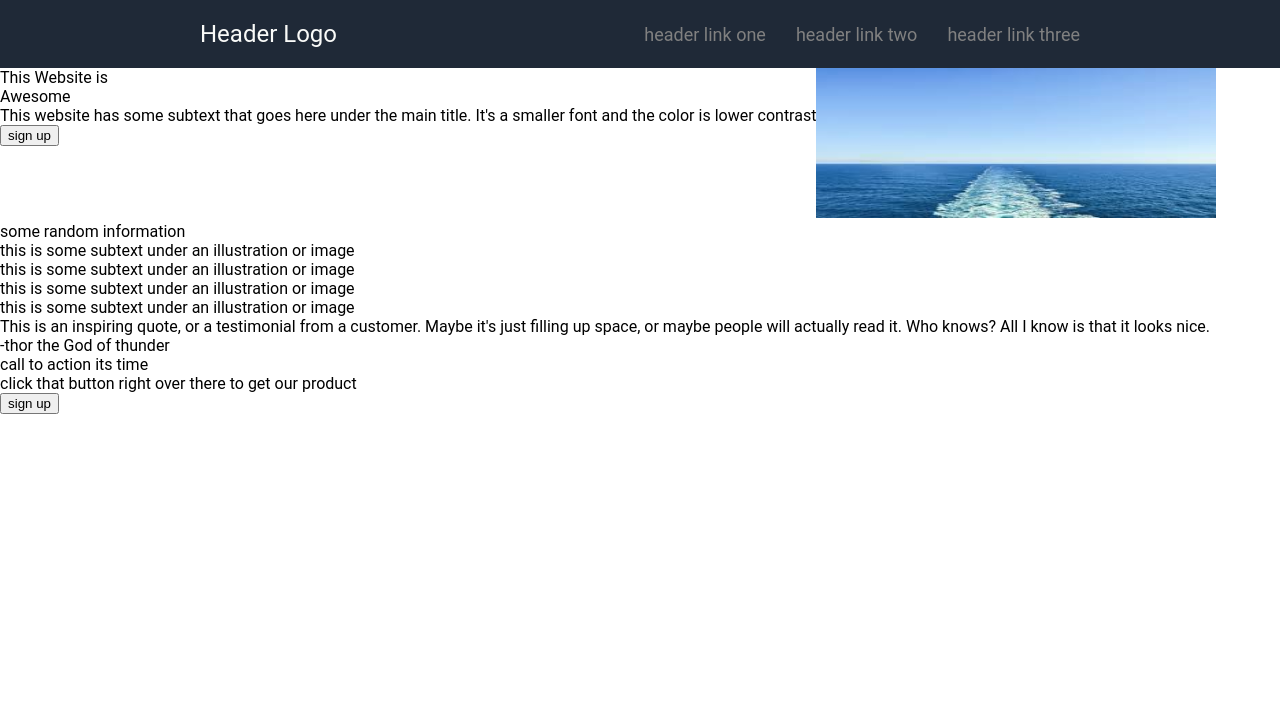
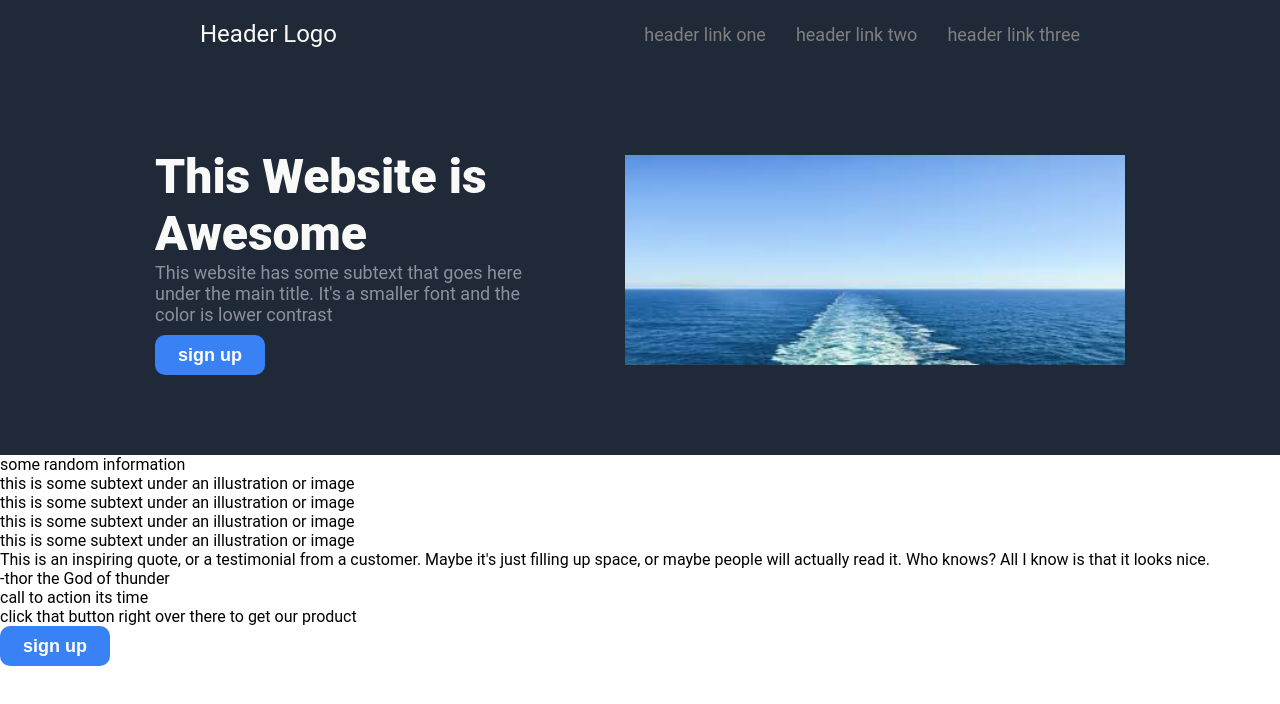
Before and after one commit to Gabx-israel/Landing_Page, a plain HTML site: page index.html in a window 1280 px wide. Drawn offline with Linux system fonts and the light colour scheme.

Commit message:
we finished the first container

```diff
--- a/index.html
+++ b/index.html
@@ -27,9 +27,9 @@
 
         <div class="hero1">
             <div class="hero1-left">
-                <div>This Website is</div>
-                <div>Awesome</div>
-                <div>
+                <div class="hero1-MainText">This Website is</div>
+                <div class="hero1-MainText">Awesome</div>
+                <div class="hero1-SecondaryText">
                     This website has some subtext that goes here under the main title.
                     It's a smaller font and the color is lower contrast
                 </div>
@@ -40,7 +40,7 @@
             </div>
         </div>
     </div>
-
+    <div class="second-"></div>
     <div>some random information</div>
     <div>this is some subtext under an illustration or image</div>
     <div>this is some subtext under an illustration or image</div>
--- a/style.css
+++ b/style.css
@@ -38,9 +38,31 @@ a {
 }
 
                             /* now we begin with the first hero */
+button{
+    background-color: #3882f6;
+    font-size: 18px;
+    width: 110px;
+    height: 40px;
+    border-radius: 10px;
+    color: white;
+    font-weight: 900;
+    border: 0;
+}
+
+.button {
+    padding-top: 10px;
+}
+
 .hero1 {
     display: flex;
     flex-direction: row;
+    justify-content: space-around;
+    align-items: center;
+    background-color:#1F2937 ;
+    padding-left: 120px;
+    padding-right: 120px;
+    padding-top: 80px;
+    padding-bottom: 80px;
 }
 
 hero1-left {
@@ -51,8 +73,25 @@ hero1-right {
     display: flex;
 }
 
+.hero1-MainText {
+    font-size: 48px;
+    font-weight: 900;
+    color: #F9FAF8;
+}
+
+.hero1-SecondaryText {
+    width: 400px;
+    font-size: 18px;
+    color: #8c919b;
+    padding-bottom: 10px;
+}
 
 img {
-    width: 400px;
-    height: 150px;
+    width: 500px;
+    height: 210px;
 }
+
+                                /* now way work on the second container */
+.second-container {
+    display: flex;
+}
```
